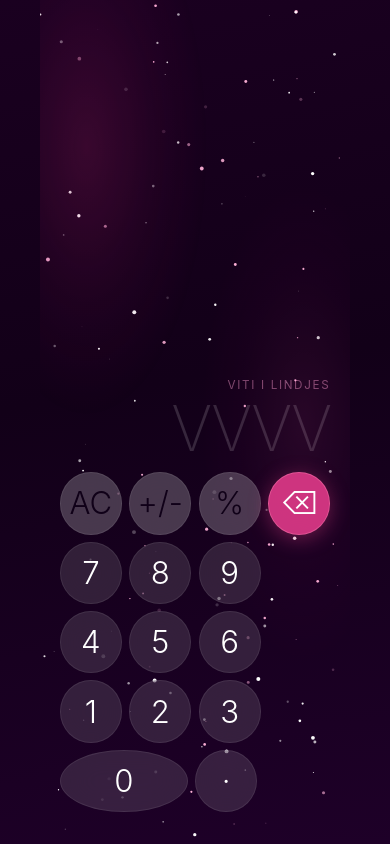
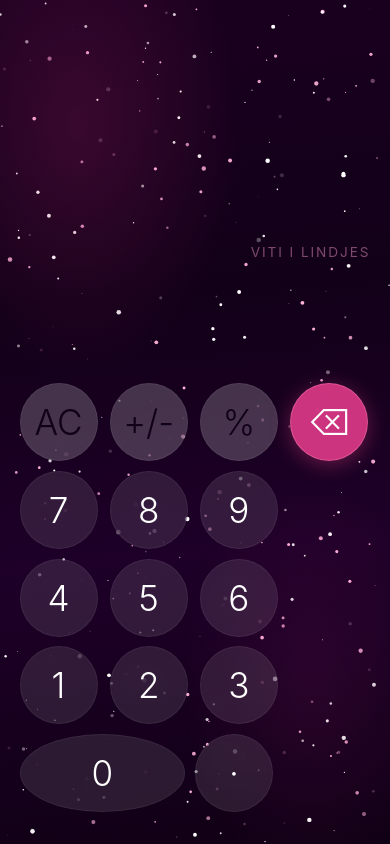
Before and after one commit to eugensahiti/calccc, a React (Vite) app: page / in a window 390 px wide. Built offline with nearby package versions, Linux system fonts and the light colour scheme.

Commit message:
fix: seamless galaxy fullscreen, 300 stars edge-to-edge, no VVVV, iPhone 16 Pro Max sizing

```diff
--- a/src/App.jsx
+++ b/src/App.jsx
@@ -1,19 +1,19 @@
 import React, { useState, useEffect, useRef, useCallback } from "react";
 
-// Star Field Component
-const STARS = Array.from({ length: 140 }, (_, i) => ({
+// Star Field Component – full viewport, no boundaries
+const STARS = Array.from({ length: 300 }, (_, i) => ({
   id: i,
   x: Math.random() * 100,
   y: Math.random() * 100,
-  r: Math.random() * 1.8 + 0.2,
-  op: Math.random() * 0.6 + 0.2,
-  dur: Math.random() * 5 + 2,
-  pink: Math.random() > 0.65,
+  r: Math.random() * 2 + 0.3,
+  op: Math.random() * 0.7 + 0.2,
+  dur: Math.random() * 6 + 2,
+  pink: Math.random() > 0.55,
 }));
 
 function StarField() {
   return (
-    <svg style={{ position: "absolute", inset: 0, width: "100%", height: "100%", pointerEvents: "none" }}>
+    <svg style={{ position: "fixed", inset: 0, width: "100vw", height: "100dvh", pointerEvents: "none", zIndex: 0 }}>
       {STARS.map(s => (
         <circle key={s.id} cx={`${s.x}%`} cy={`${s.y}%`} r={s.r}
           fill={s.pink ? "#ffb3d9" : "#ffffff"}
@@ -23,20 +23,19 @@ function StarField() {
   );
 }
 
-// Much bigger sizes for a full-screen calculator
-const BTN_SIZE = "clamp(56px, min(16vw, 100px), 100px)";
-const BTN_FS = "clamp(22px, min(8vw, 34px), 34px)";
-const GRID_GAP = "clamp(6px, min(1.8vw, 14px), 14px)";
-const SECTION_PAD = "clamp(16px, min(5vw, 36px), 36px)";
-const DISP_FS = "clamp(44px, min(22vw, 110px), 110px)";
-const DISP_FS_PLACEHOLDER = "clamp(32px, min(16vw, 80px), 80px)";
+// Sizes tuned for iPhone 16 Pro Max (430px viewport) and up
+const BTN_SIZE = "clamp(64px, min(20vw, 110px), 110px)";
+const BTN_FS = "clamp(24px, min(9vw, 40px), 40px)";
+const GRID_GAP = "clamp(8px, min(2.5vw, 16px), 16px)";
+const DISP_FS = "clamp(56px, min(26vw, 130px), 130px)";
+const SIDE_PAD = "clamp(16px, min(5vw, 40px), 40px)";
 
 function Btn({ label, onPress, variant = "num", wide = false }) {
   const [down, setDown] = useState(false);
 
   const bg = {
-    num:    down ? "rgba(255,130,190,0.28)" : "rgba(255,255,255,0.12)",
-    top:    down ? "rgba(255,180,220,0.55)" : "rgba(255,255,255,0.22)",
+    num:    down ? "rgba(255,130,190,0.28)" : "rgba(255,255,255,0.10)",
+    top:    down ? "rgba(255,180,220,0.55)" : "rgba(255,255,255,0.20)",
     accent: down ? "rgba(255,90,160,1)"     : "rgba(230,60,140,0.88)",
   }[variant];
 
@@ -50,14 +49,14 @@ function Btn({ label, onPress, variant = "num", wide = false }) {
       style={{
         background: bg,
         color,
-        border: `1px solid ${variant === "accent" ? "rgba(255,130,180,0.4)" : "rgba(255,255,255,0.08)"}`,
+        border: `1px solid ${variant === "accent" ? "rgba(255,130,180,0.4)" : "rgba(255,255,255,0.06)"}`,
         borderRadius: "50%",
-        width: wide ? "100%" : undefined,
+        width: wide ? "100%" : BTN_SIZE,
+        height: BTN_SIZE,
+        minHeight: "52px",
         aspectRatio: wide ? "unset" : "1/1",
-        height: wide ? BTN_SIZE : BTN_SIZE,
-        minHeight: "48px",
-        backdropFilter: "blur(18px)",
-        WebkitBackdropFilter: "blur(18px)",
+        backdropFilter: "blur(20px)",
+        WebkitBackdropFilter: "blur(20px)",
         fontSize: BTN_FS,
         fontWeight: "300",
         cursor: "pointer",
@@ -75,7 +74,6 @@ function Btn({ label, onPress, variant = "num", wide = false }) {
   );
 }
 
-// Web3Forms
 const WEB3FORMS_ACCESS_KEY = "47521ab4-d765-44e7-a06d-082f37c2dd15";
 
 export default function App() {
@@ -173,65 +171,56 @@ export default function App() {
 
   return (
     <div style={{
+      position: "relative",
       minHeight: "100dvh",
+      width: "100%",
       display: "flex",
-      alignItems: "center",
-      justifyContent: "center",
-      background: "linear-gradient(170deg,#1a0020 0%,#120018 45%,#1e0028 100%)",
+      flexDirection: "column",
+      background: "linear-gradient(175deg,#1a0020 0%,#120018 35%,#1e0028 65%,#100015 100%)",
       fontFamily: "-apple-system, BlinkMacSystemFont, 'SF Pro Display', 'Helvetica Neue', sans-serif",
-      padding: 0,
+      overflow: "hidden",
+      animation: shaking ? "shake 0.55s ease" : "none",
     }}>
+      <StarField />
+
+      {/* Glow layers */}
+      <div style={{ position: "fixed", top: "-20%", left: "-30%", width: "100%", height: "70%", background: "radial-gradient(ellipse, rgba(200,40,120,0.2) 0%, transparent 60%)", pointerEvents: "none", zIndex: 0 }} />
+      <div style={{ position: "fixed", bottom: "-10%", right: "-20%", width: "80%", height: "60%", background: "radial-gradient(ellipse, rgba(180,30,130,0.12) 0%, transparent 60%)", pointerEvents: "none", zIndex: 0 }} />
+
       <style>{`
         @keyframes twinkle { from{opacity:.15} to{opacity:1} }
         @keyframes shake { 0%,100%{transform:translateX(0)} 15%{transform:translateX(-10px)} 30%{transform:translateX(9px)} 50%{transform:translateX(-7px)} 70%{transform:translateX(6px)} 85%{transform:translateX(-3px)} }
         @keyframes fadeUp { from{opacity:0;transform:translateY(22px)} to{opacity:1;transform:translateY(0)} }
         @keyframes orbit { from{transform:rotate(0deg) translateX(46px) rotate(0deg)} to{transform:rotate(360deg) translateX(46px) rotate(-360deg)} }
-        @keyframes glowIn { 0%,100%{opacity:.35} 50%{opacity:.75} }
         * { box-sizing:border-box; -webkit-tap-highlight-color:transparent; }
         input::placeholder{color:rgba(255,180,215,0.3)}
         input:focus{outline:none}
       `}</style>
 
+      {phase === "calc" && (
         <div style={{
-        position: "relative",
-        width: "100%",
-        maxWidth: "700px",
-        minHeight: "100dvh",
-        margin: "0 auto",
-        overflow: "hidden",
-        background: "linear-gradient(170deg,#1a0020 0%,#120018 45%,#1e0028 100%)",
+          flex: 1,
           display: "flex",
           flexDirection: "column",
-        animation: shaking ? "shake 0.55s ease" : "none",
+          justifyContent: "flex-end",
+          padding: `${SIDE_PAD} ${SIDE_PAD} max(env(safe-area-inset-bottom, 8px), ${GRID_GAP}, 24px)`,
+          zIndex: 1,
         }}>
-        <div style={{ position: "absolute", inset: 0, pointerEvents: "none" }}>
-          <StarField />
-          <div style={{ position: "absolute", top: "-15%", left: "-25%", width: "80%", height: "65%", background: "radial-gradient(ellipse, rgba(200,40,120,0.28) 0%, rgba(150,20,100,0.12) 40%, transparent 70%)", animation: "glowIn 9s ease-in-out infinite" }}/>
-          <div style={{ position: "absolute", top: "20%", right: "-20%", width: "70%", height: "60%", background: "radial-gradient(ellipse, rgba(255,80,180,0.18) 0%, rgba(180,30,130,0.08) 40%, transparent 70%)", animation: "glowIn 12s ease-in-out infinite 3s" }}/>
-        </div>
-
-        {phase === "calc" && (
-          <div style={{
-            padding: `${SECTION_PAD} ${SECTION_PAD} max(${GRID_GAP}, 24px)`,
-            display: "flex",
-            flexDirection: "column",
-            flex: 1,
-            justifyContent: "flex-end",
-          }}>
-            <div style={{ flex: 1, display: "flex", flexDirection: "column", justifyContent: "flex-end", paddingBottom: "clamp(8px, min(3vw, 18px), 18px)" }}>
-              <p style={{ color: "rgba(255,160,210,0.45)", fontSize: "clamp(10px, min(3vw, 14px), 14px)", letterSpacing: "0.14em", textTransform: "uppercase", textAlign: "right", marginBottom: "clamp(3px, min(1.5vw, 6px), 6px)", fontWeight: "400" }}>Viti i Lindjes</p>
+          <div style={{ flex: 1, display: "flex", flexDirection: "column", justifyContent: "flex-end", paddingBottom: "clamp(10px, min(4vw, 22px), 22px)" }}>
+            <p style={{ color: "rgba(255,160,210,0.45)", fontSize: "clamp(11px, min(3.5vw, 16px), 16px)", letterSpacing: "0.14em", textTransform: "uppercase", textAlign: "right", marginBottom: "clamp(4px, min(1.5vw, 8px), 8px)", fontWeight: "400" }}>Viti i Lindjes</p>
             <div style={{
               textAlign: "right",
-                fontSize: year ? DISP_FS : DISP_FS_PLACEHOLDER,
+              fontSize: year ? DISP_FS : DISP_FS,
               fontWeight: "200",
-                color: year ? "#fff" : "rgba(255,255,255,0.15)",
-                letterSpacing: "clamp(-2px, min(-1vw, -4px), -4px)",
+              color: year ? "#fff" : "rgba(255,255,255,0.06)",
+              letterSpacing: "clamp(-2px, min(-1.5vw, -6px), -6px)",
               lineHeight: "1",
               wordBreak: "break-all",
-              }}>{year || "VVVV"}</div>
+              minHeight: "1em",
+            }}>{year || ""}</div>
             {error
-                ? <p style={{ color: "rgba(255,110,140,0.9)", fontSize: "clamp(10px, min(3vw, 13px), 13px)", textAlign: "right", marginTop: "clamp(6px, min(3vw, 12px), 12px)" }}>{error}</p>
-                : year.length === 4 && <p style={{ color: "rgba(255,150,200,0.4)", fontSize: "clamp(9px, min(2.5vw, 12px), 12px)", textAlign: "right", marginTop: "clamp(4px, min(2vw, 10px), 10px)", letterSpacing: "0.08em", textTransform: "uppercase" }}>Dridheni telefonin ose shtypni butonin poshtë</p>
+              ? <p style={{ color: "rgba(255,110,140,0.9)", fontSize: "clamp(11px, min(3vw, 14px), 14px)", textAlign: "right", marginTop: "clamp(8px, min(3vw, 14px), 14px)" }}>{error}</p>
+              : year.length === 4 && <p style={{ color: "rgba(255,150,200,0.4)", fontSize: "clamp(10px, min(2.5vw, 13px), 13px)", textAlign: "right", marginTop: "clamp(6px, min(2.5vw, 12px), 12px)", letterSpacing: "0.08em", textTransform: "uppercase" }}>Dridheni telefonin ose shtypni butonin poshtë</p>
             }
           </div>
           <div style={{ display: "flex", flexDirection: "column", gap: GRID_GAP }}>
@@ -247,7 +236,7 @@ export default function App() {
                 <div/>
               </div>
             ))}
-              <div style={{ display: "grid", gridTemplateColumns: "2fr 1fr 1fr", gap: GRID_GAP, marginBottom: "clamp(2px, min(2vw, 10px), 10px)" }}>
+            <div style={{ display: "grid", gridTemplateColumns: "2fr 1fr 1fr", gap: GRID_GAP, marginBottom: "clamp(4px, min(2vw, 12px), 12px)" }}>
               <Btn label="0" wide onPress={() => digit("0")} />
               <Btn label="·" onPress={() => {}} />
               <div/>
@@ -255,18 +244,18 @@ export default function App() {
             {year.length === 4 && (
               <button onClick={verify} style={{
                 width: "100%",
-                  padding: "clamp(12px, min(3.5vw, 20px), 20px)",
-                  background: "linear-gradient(135deg, rgba(255,100,180,0.25), rgba(230,60,140,0.45))",
-                  border: "1px solid rgba(255,150,200,0.3)",
-                  borderRadius: "clamp(14px, min(4vw, 28px), 28px)",
+                padding: "clamp(14px, min(4vw, 24px), 24px)",
+                background: "linear-gradient(135deg, rgba(255,100,180,0.3), rgba(230,60,140,0.5))",
+                border: "1px solid rgba(255,150,200,0.35)",
+                borderRadius: "clamp(16px, min(5vw, 32px), 32px)",
                 color: "#fff",
-                  fontSize: "clamp(14px, min(4vw, 18px), 18px)",
+                fontSize: "clamp(16px, min(4.5vw, 22px), 22px)",
                 fontWeight: "400",
                 cursor: "pointer",
                 letterSpacing: "0.05em",
                 animation: "fadeUp 0.3s ease-out",
-                  backdropFilter: "blur(10px)",
-                  WebkitBackdropFilter: "blur(10px)",
+                backdropFilter: "blur(14px)",
+                WebkitBackdropFilter: "blur(14px)",
               }}>Vazhdo / Verifiko ✦</button>
             )}
           </div>
@@ -274,48 +263,47 @@ export default function App() {
       )}
 
       {phase === "under" && (
-          <div style={{ display: "flex", flexDirection: "column", alignItems: "center", justifyContent: "center", flex: 1, gap: "clamp(14px, min(3vw, 22px), 22px)", padding: SECTION_PAD, animation: "fadeUp .5s ease" }}>
-            <div style={{ fontSize: "clamp(48px, min(14vw, 72px), 72px)" }}>🚫</div>
-            <p style={{ color: "#fff", fontSize: "clamp(20px, min(6vw, 28px), 28px)", fontWeight: "300" }}>Shumë i ri</p>
-            <p style={{ color: "rgba(255,160,210,0.5)", fontSize: "clamp(13px, min(3.5vw, 16px), 16px)", fontWeight: "300", textAlign: "center", lineHeight: "1.7" }}>Duhet të jeni të paktën 18 vjeç ose më shumë për të vazhduar më tej.</p>
-            <button onPointerDown={reset} style={{ marginTop: "14px", padding: "clamp(12px, min(3vw, 16px), 16px) clamp(28px, min(7vw, 40px), 40px)", background: "rgba(255,255,255,0.06)", border: "1px solid rgba(255,120,180,0.2)", borderRadius: "50px", color: "rgba(255,200,230,0.7)", fontSize: "clamp(13px, min(3.5vw, 16px), 16px)", cursor: "pointer" }}>Provo Përsëri</button>
+        <div style={{ flex: 1, display: "flex", flexDirection: "column", alignItems: "center", justifyContent: "center", gap: "clamp(16px, min(4vw, 26px), 26px)", padding: SIDE_PAD, zIndex: 1, animation: "fadeUp .5s ease" }}>
+          <div style={{ fontSize: "clamp(56px, min(16vw, 80px), 80px)" }}>🚫</div>
+          <p style={{ color: "#fff", fontSize: "clamp(24px, min(7vw, 34px), 34px)", fontWeight: "300" }}>Shumë i ri</p>
+          <p style={{ color: "rgba(255,160,210,0.5)", fontSize: "clamp(14px, min(4vw, 18px), 18px)", fontWeight: "300", textAlign: "center", lineHeight: "1.7" }}>Duhet të jeni të paktën 18 vjeç ose më shumë për të vazhduar më tej.</p>
+          <button onPointerDown={reset} style={{ marginTop: "14px", padding: "clamp(14px, min(3.5vw, 18px), 18px) clamp(32px, min(8vw, 48px), 48px)", background: "rgba(255,255,255,0.06)", border: "1px solid rgba(255,120,180,0.2)", borderRadius: "50px", color: "rgba(255,200,230,0.7)", fontSize: "clamp(14px, min(4vw, 18px), 18px)", cursor: "pointer" }}>Provo Përsëri</button>
         </div>
       )}
 
       {phase === "insta" && (
-          <div style={{ display: "flex", flexDirection: "column", alignItems: "center", justifyContent: "center", flex: 1, padding: SECTION_PAD, gap: GRID_GAP, animation: "fadeUp .45s ease" }}>
-            <div style={{ width: "clamp(64px, min(18vw, 96px), 96px)", height: "clamp(64px, min(18vw, 96px), 96px)", borderRadius: "clamp(16px, min(5vw, 28px), 28px)", background: "linear-gradient(135deg,#833ab4,#fd1d1d 50%,#fcb045)", display: "flex", alignItems: "center", justifyContent: "center", boxShadow: "0 10px 40px rgba(200,60,100,0.4)" }}>
-              <svg width="clamp(30px, min(8vw, 44px), 44px)" height="clamp(30px, min(8vw, 44px), 44px)" viewBox="0 0 24 24" fill="white"><path d="M12 2.163c3.204 0 3.584.012 4.85.07 3.252.148 4.771 1.691 4.919 4.919.058 1.265.069 1.645.069 4.849 0 3.205-.012 3.584-.069 4.849-.149 3.225-1.664 4.771-4.919 4.919-1.266.058-1.644.07-4.85.07-3.204 0-3.584-.012-4.849-.07-3.26-.149-4.771-1.699-4.919-4.92-.058-1.265-.07-1.644-.07-4.849 0-3.204.013-3.583.07-4.849.149-3.227 1.664-4.771 4.919-4.919 1.266-.057 1.645-.069 4.849-.069zm0-2.163c-3.259 0-3.667.014-4.947.072-4.358.2-6.78 2.618-6.98 6.98-.059 1.281-.073 1.689-.073 4.948 0 3.259.014 3.668.072 4.948.2 4.358 2.618 6.78 6.98 6.98 1.281.058 1.689.072 4.948.072 3.259 0 3.668-.014 4.948-.072 4.354-.2 6.782-2.618 6.979-6.98.059-1.28.073-1.689.073-4.948 0-3.259-.014-3.667-.072-4.947-.196-4.354-2.617-6.78-6.979-6.98-1.281-.059-1.69-.073-4.949-.073zm0 5.838c-3.403 0-6.162 2.759-6.162 6.162s2.759 6.163 6.162 6.163 6.162-2.759 6.162-6.163c0-3.403-2.759-6.162-6.162-6.162zm0 10.162c-2.209 0-4-1.79-4-4 0-2.209 1.791-4 4-4s4 1.791 4 4c0 2.21-1.791 4-4 4zm6.406-11.845c-.796 0-1.441.645-1.441 1.44s.645 1.44 1.441 1.44c.795 0 1.439-.645 1.439-1.44s-.644-1.44-1.439-1.44z"/></svg>
+        <div style={{ flex: 1, display: "flex", flexDirection: "column", alignItems: "center", justifyContent: "center", padding: SIDE_PAD, gap: GRID_GAP, zIndex: 1, animation: "fadeUp .45s ease" }}>
+          <div style={{ width: "clamp(72px, min(20vw, 110px), 110px)", height: "clamp(72px, min(20vw, 110px), 110px)", borderRadius: "clamp(18px, min(5vw, 32px), 32px)", background: "linear-gradient(135deg,#833ab4,#fd1d1d 50%,#fcb045)", display: "flex", alignItems: "center", justifyContent: "center", boxShadow: "0 10px 40px rgba(200,60,100,0.4)" }}>
+            <svg width="clamp(34px, min(9vw, 50px), 50px)" height="clamp(34px, min(9vw, 50px), 50px)" viewBox="0 0 24 24" fill="white"><path d="M12 2.163c3.204 0 3.584.012 4.85.07 3.252.148 4.771 1.691 4.919 4.919.058 1.265.069 1.645.069 4.849 0 3.205-.012 3.584-.069 4.849-.149 3.225-1.664 4.771-4.919 4.919-1.266.058-1.644.07-4.85.07-3.204 0-3.584-.012-4.849-.07-3.26-.149-4.771-1.699-4.919-4.92-.058-1.265-.07-1.644-.07-4.849 0-3.204.013-3.583.07-4.849.149-3.227 1.664-4.771 4.919-4.919 1.266-.057 1.645-.069 4.849-.069zm0-2.163c-3.259 0-3.667.014-4.947.072-4.358.2-6.78 2.618-6.98 6.98-.059 1.281-.073 1.689-.073 4.948 0 3.259.014 3.668.072 4.948.2 4.358 2.618 6.78 6.98 6.98 1.281.058 1.689.072 4.948.072 3.259 0 3.668-.014 4.948-.072 4.354-.2 6.782-2.618 6.979-6.98.059-1.28.073-1.689.073-4.948 0-3.259-.014-3.667-.072-4.947-.196-4.354-2.617-6.78-6.979-6.98-1.281-.059-1.69-.073-4.949-.073zm0 5.838c-3.403 0-6.162 2.759-6.162 6.162s2.759 6.163 6.162 6.163 6.162-2.759 6.162-6.163c0-3.403-2.759-6.162-6.162-6.162zm0 10.162c-2.209 0-4-1.79-4-4 0-2.209 1.791-4 4-4s4 1.791 4 4c0 2.21-1.791 4-4 4zm6.406-11.845c-.796 0-1.441.645-1.441 1.44s.645 1.44 1.441 1.44c.795 0 1.439-.645 1.439-1.44s-.644-1.44-1.439-1.44z"/></svg>
           </div>
           <div style={{ textAlign: "center" }}>
-              <p style={{ color: "#fff", fontSize: "clamp(20px, min(6vw, 26px), 26px)", fontWeight: "300", marginBottom: "clamp(4px, min(2vw, 8px), 8px)" }}>Verifikimi u Krye ✦</p>
-              <p style={{ color: "rgba(255,160,210,0.5)", fontSize: "clamp(12px, min(3.5vw, 15px), 15px)", fontWeight: "300", lineHeight: "1.7" }}>Shkruani Instagram-in tuaj – do të marr njoftim menjëherë.</p>
+            <p style={{ color: "#fff", fontSize: "clamp(22px, min(6vw, 30px), 30px)", fontWeight: "300", marginBottom: "clamp(4px, min(2vw, 10px), 10px)" }}>Verifikimi u Krye ✦</p>
+            <p style={{ color: "rgba(255,160,210,0.5)", fontSize: "clamp(13px, min(3.5vw, 17px), 17px)", fontWeight: "300", lineHeight: "1.7" }}>Shkruani Instagram-in tuaj – do të marr njoftim menjëherë.</p>
           </div>
-            <div style={{ width: "100%", background: "rgba(255,255,255,0.05)", border: "1px solid rgba(255,120,180,0.2)", borderRadius: "clamp(12px, min(3vw, 18px), 18px)", padding: "clamp(12px, min(3vw, 18px), 18px) clamp(14px, min(4vw, 22px), 22px)", display: "flex", alignItems: "center", gap: "clamp(6px, min(2vw, 10px), 10px)", backdropFilter: "blur(24px)" }}>
-              <span style={{ color: "rgba(255,160,210,0.45)", fontSize: "clamp(18px, min(5vw, 22px), 22px)", fontWeight: "200" }}>@</span>
-              <input ref={inputRef} value={insta} onChange={e => setInsta(e.target.value.replace("@", ""))} onKeyDown={e => { if (e.key === "Enter" && insta.trim() && !isSubmitting) handleInstaConfirm(); }} placeholder="emri_juaj" style={{ background: "transparent", border: "none", color: "#fff", fontSize: "clamp(15px, min(4.5vw, 19px), 19px)", fontWeight: "300", flex: 1, fontFamily: "inherit", minWidth: 0 }} />
+          <div style={{ width: "100%", background: "rgba(255,255,255,0.05)", border: "1px solid rgba(255,120,180,0.2)", borderRadius: "clamp(14px, min(3.5vw, 20px), 20px)", padding: "clamp(14px, min(3.5vw, 20px), 20px)", display: "flex", alignItems: "center", gap: "clamp(8px, min(2vw, 12px), 12px)", backdropFilter: "blur(24px)" }}>
+            <span style={{ color: "rgba(255,160,210,0.45)", fontSize: "clamp(20px, min(6vw, 26px), 26px)", fontWeight: "200" }}>@</span>
+            <input ref={inputRef} value={insta} onChange={e => setInsta(e.target.value.replace("@", ""))} onKeyDown={e => { if (e.key === "Enter" && insta.trim() && !isSubmitting) handleInstaConfirm(); }} placeholder="emri_juaj" style={{ background: "transparent", border: "none", color: "#fff", fontSize: "clamp(16px, min(4.5vw, 20px), 20px)", fontWeight: "300", flex: 1, fontFamily: "inherit", minWidth: 0 }} />
           </div>
-            {submitError && <p style={{ color: "#ff8a9f", fontSize: "clamp(10px, min(2.5vw, 12px), 12px)", marginTop: "-8px", textAlign: "center" }}>{submitError}</p>}
-            <div style={{ display: "flex", gap: "clamp(8px, min(2vw, 12px), 12px)", width: "100%" }}>
-              <button onPointerDown={reset} style={{ flex: 1, padding: "clamp(12px, min(3vw, 18px), 18px)", background: "rgba(255,255,255,0.05)", border: "1px solid rgba(255,255,255,0.08)", borderRadius: "50px", color: "rgba(255,200,230,0.5)", fontSize: "clamp(13px, min(3.5vw, 16px), 16px)", cursor: "pointer" }}>Kthehu</button>
-              <button onPointerDown={handleInstaConfirm} disabled={isSubmitting} style={{ flex: 2, padding: "clamp(12px, min(3vw, 18px), 18px)", background: "linear-gradient(135deg,rgba(220,60,130,0.9),rgba(180,30,100,0.9))", border: "none", borderRadius: "50px", color: "#fff", fontSize: "clamp(14px, min(4vw, 17px), 17px)", cursor: isSubmitting ? "wait" : "pointer", fontWeight: "500", boxShadow: "0 8px 28px rgba(200,40,110,0.4)", opacity: isSubmitting ? 0.6 : 1 }}>{isSubmitting ? "Duke dërguar ..." : "Vazhdo →"}</button>
+          {submitError && <p style={{ color: "#ff8a9f", fontSize: "clamp(11px, min(3vw, 14px), 14px)", marginTop: "-8px", textAlign: "center" }}>{submitError}</p>}
+          <div style={{ display: "flex", gap: "clamp(10px, min(2.5vw, 14px), 14px)", width: "100%" }}>
+            <button onPointerDown={reset} style={{ flex: 1, padding: "clamp(14px, min(3.5vw, 20px), 20px)", background: "rgba(255,255,255,0.05)", border: "1px solid rgba(255,255,255,0.08)", borderRadius: "50px", color: "rgba(255,200,230,0.5)", fontSize: "clamp(14px, min(4vw, 18px), 18px)", cursor: "pointer" }}>Kthehu</button>
+            <button onPointerDown={handleInstaConfirm} disabled={isSubmitting} style={{ flex: 2, padding: "clamp(14px, min(3.5vw, 20px), 20px)", background: "linear-gradient(135deg,rgba(220,60,130,0.9),rgba(180,30,100,0.9))", border: "none", borderRadius: "50px", color: "#fff", fontSize: "clamp(15px, min(4.5vw, 20px), 20px)", cursor: isSubmitting ? "wait" : "pointer", fontWeight: "500", boxShadow: "0 8px 28px rgba(200,40,110,0.4)", opacity: isSubmitting ? 0.6 : 1 }}>{isSubmitting ? "Duke dërguar ..." : "Vazhdo →"}</button>
           </div>
         </div>
       )}
 
       {phase === "success" && (
-          <div style={{ display: "flex", flexDirection: "column", alignItems: "center", justifyContent: "center", flex: 1, gap: "clamp(14px, min(3vw, 22px), 22px)", padding: SECTION_PAD, animation: "fadeUp .5s ease" }}>
-            <div style={{ position: "relative", width: "clamp(70px, min(20vw, 100px), 100px)", height: "clamp(70px, min(20vw, 100px), 100px)", marginBottom: "8px" }}>
+        <div style={{ flex: 1, display: "flex", flexDirection: "column", alignItems: "center", justifyContent: "center", gap: "clamp(16px, min(4vw, 26px), 26px)", padding: SIDE_PAD, zIndex: 1, animation: "fadeUp .5s ease" }}>
+          <div style={{ position: "relative", width: "clamp(80px, min(22vw, 120px), 120px)", height: "clamp(80px, min(22vw, 120px), 120px)", marginBottom: "8px" }}>
             <div style={{ position: "absolute", inset: 0, borderRadius: "50%", background: "radial-gradient(circle,rgba(230,60,140,0.25) 0%,transparent 70%)", animation: "glowIn 2.5s ease-in-out infinite" }}/>
-              <div style={{ width: "100%", height: "100%", borderRadius: "50%", background: "linear-gradient(135deg,rgba(220,60,130,0.2),rgba(150,20,100,0.1))", border: "1px solid rgba(230,80,150,0.3)", display: "flex", alignItems: "center", justifyContent: "center", fontSize: "clamp(28px, min(8vw, 40px), 40px)" }}>✦</div>
-              <div style={{ position: "absolute", top: "50%", left: "50%", width: "8px", height: "8px", borderRadius: "50%", background: "rgba(255,160,210,0.95)", marginTop: "-4px", marginLeft: "-4px", animation: "orbit 3s linear infinite", boxShadow: "0 0 8px rgba(255,140,200,0.9)" }}/>
+            <div style={{ width: "100%", height: "100%", borderRadius: "50%", background: "linear-gradient(135deg,rgba(220,60,130,0.2),rgba(150,20,100,0.1))", border: "1px solid rgba(230,80,150,0.3)", display: "flex", alignItems: "center", justifyContent: "center", fontSize: "clamp(32px, min(9vw, 48px), 48px)" }}>✦</div>
+            <div style={{ position: "absolute", top: "50%", left: "50%", width: "10px", height: "10px", borderRadius: "50%", background: "rgba(255,160,210,0.95)", marginTop: "-5px", marginLeft: "-5px", animation: "orbit 3s linear infinite", boxShadow: "0 0 8px rgba(255,140,200,0.9)" }}/>
           </div>
-            <p style={{ color: "#fff", fontSize: "clamp(20px, min(6vw, 28px), 28px)", fontWeight: "300" }}>Mirë se vini ✦</p>
-            <p style={{ color: "rgba(255,160,210,0.55)", fontSize: "clamp(13px, min(3.5vw, 17px), 17px)", fontWeight: "300" }}>@{insta}</p>
-            <button onPointerDown={reset} style={{ marginTop: "14px", padding: "clamp(12px, min(3vw, 16px), 16px) clamp(28px, min(7vw, 40px), 40px)", background: "rgba(255,255,255,0.05)", border: "1px solid rgba(255,120,180,0.18)", borderRadius: "50px", color: "rgba(255,200,230,0.6)", fontSize: "clamp(13px, min(3.5vw, 16px), 16px)", cursor: "pointer" }}>Fillo Nga Fillimi</button>
+          <p style={{ color: "#fff", fontSize: "clamp(24px, min(7vw, 34px), 34px)", fontWeight: "300" }}>Mirë se vini ✦</p>
+          <p style={{ color: "rgba(255,160,210,0.55)", fontSize: "clamp(14px, min(4vw, 20px), 20px)", fontWeight: "300" }}>@{insta}</p>
+          <button onPointerDown={reset} style={{ marginTop: "14px", padding: "clamp(14px, min(3.5vw, 18px), 18px) clamp(32px, min(8vw, 48px), 48px)", background: "rgba(255,255,255,0.05)", border: "1px solid rgba(255,120,180,0.18)", borderRadius: "50px", color: "rgba(255,200,230,0.6)", fontSize: "clamp(14px, min(4vw, 18px), 18px)", cursor: "pointer" }}>Fillo Nga Fillimi</button>
         </div>
       )}
     </div>
-    </div>
   );
 }
```
Lines whose indentation alone changed are shown as unchanged.
